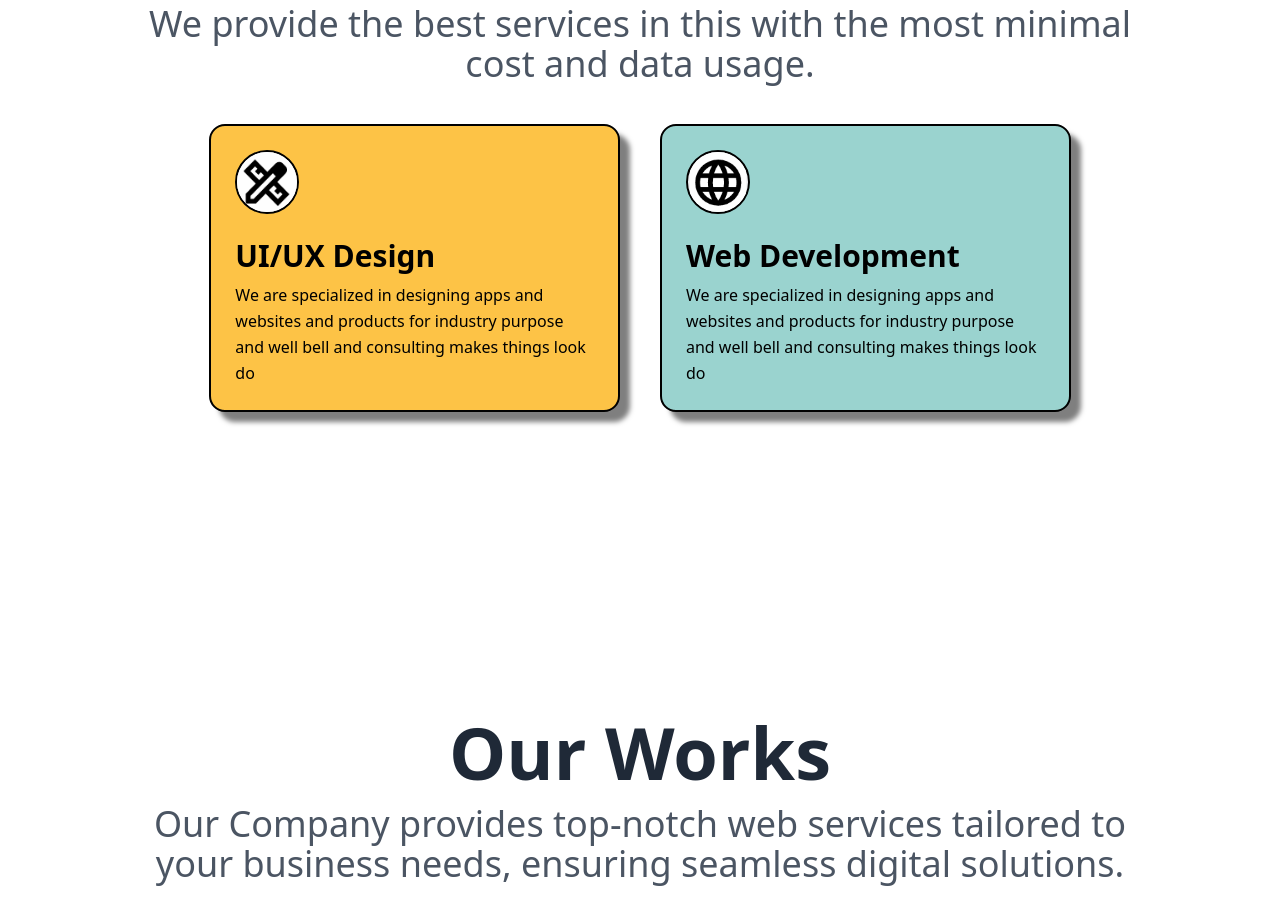
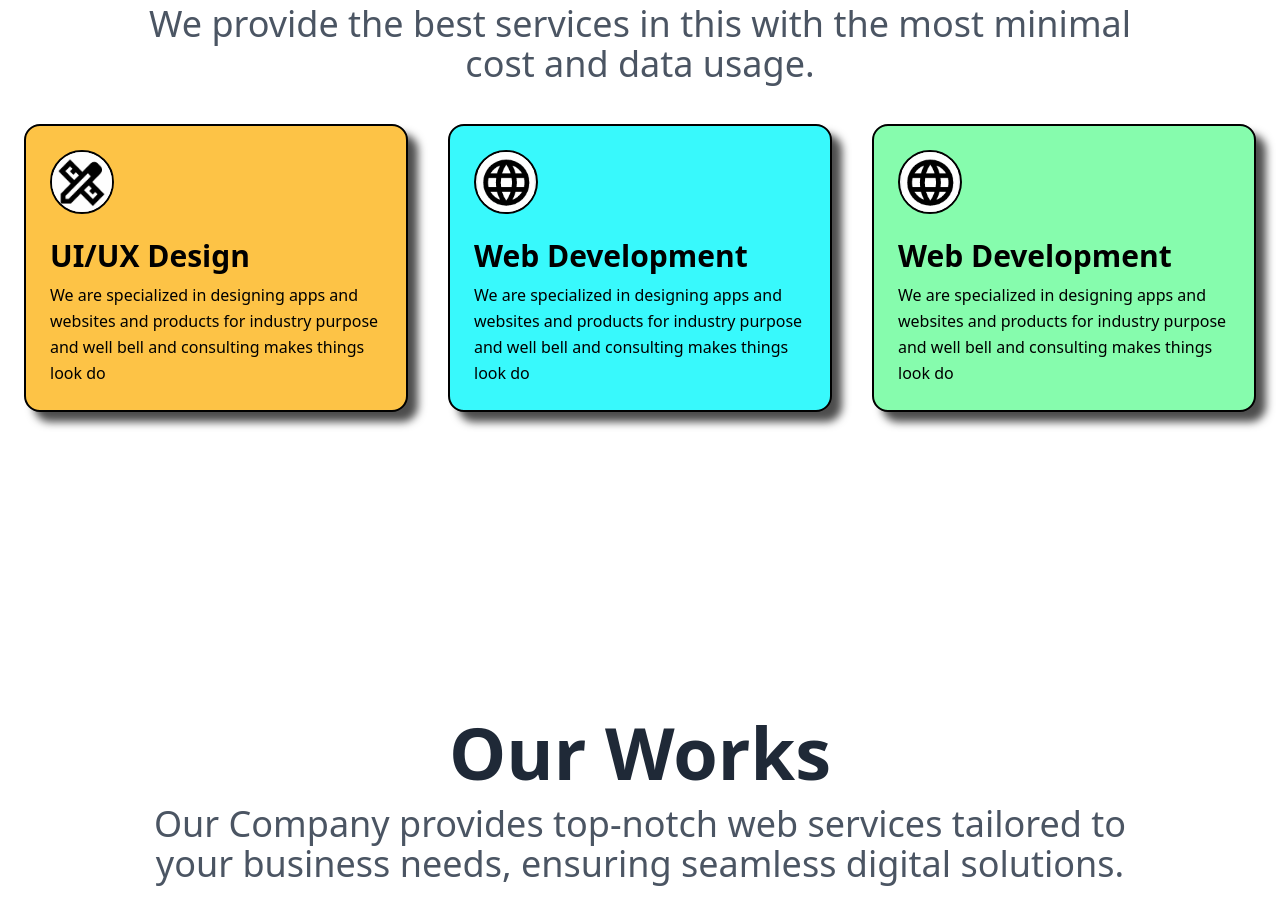
Before and after one commit to Sandipan-seth/WebWorkStudioPage, a React (Vite) app: page / in a window 1280 px wide. Shown: the part 1700-2621 px from the top of the page. Built offline with nearby package versions, Linux system fonts and the light colour scheme.

Commit message:
Services update

```diff
--- a/src/components/Service.jsx
+++ b/src/components/Service.jsx
@@ -19,7 +19,12 @@ const Service = () => {
           description=" We are specialized in designing apps and websites and products for industry purpose and well bell and consulting makes things look do"
         />
         <Card
-          color="#9ad3cf"
+          color="#38f9fc"
+          heading="Web Development"
+          description=" We are specialized in designing apps and websites and products for industry purpose and well bell and consulting makes things look do"
+        />
+        <Card
+          color="#86fcad"
           heading="Web Development"
           description=" We are specialized in designing apps and websites and products for industry purpose and well bell and consulting makes things look do"
         />
@@ -30,3 +35,9 @@ const Service = () => {
 };
 
 export default Service;
+
+
+// deployment and maintainance.
+// Saas product development.
+// Web development
+// Ui ux
--- a/src/components/ServiceComponent/Card.jsx
+++ b/src/components/ServiceComponent/Card.jsx
@@ -4,10 +4,10 @@ import { img } from "../../assets/Links";
 const Card = ({ color, heading,description }) => {
   return (
     <div
-      className="w-full md:w-1/3 h-fit p-6 rounded-2xl shadow-[10px_10px_5px_rgba(0,0,0,0.5)] transition-transform duration-300 hover:scale-105 border-2 border-black"
+      className="w-full md:w-1/3 h-fit p-6 rounded-2xl  shadow-[10px_10px_8px_rgba(0,0,0,0.7)] transition-transform duration-300 hover:scale-105 border-2 border-black"
       style={{ backgroundColor: color }}
     >
-      <div className="w-10 md:w-16 h-10 md:h-16 rounded-full bg-gray-100 flex items-center justify-center overflow-hidden mb-6 border-2 border-black">
+      <div className="w-10 md:w-16 h-10 md:h-16 rounded-full bg-gray-100 flex items-center  justify-center overflow-hidden mb-6 border-2 border-black">
         {img[heading] ? (
           <img
             src={img[heading]}
@@ -18,7 +18,6 @@ const Card = ({ color, heading,description }) => {
           <span className="text-xs text-gray-500">No Image</span>
         )}
       </div>
-
       <h1 className="text-xl md:text-3xl font-bold mb-2">{heading}</h1>
       <p className="text-base leading-relaxed">{description}</p>
     </div>
```
